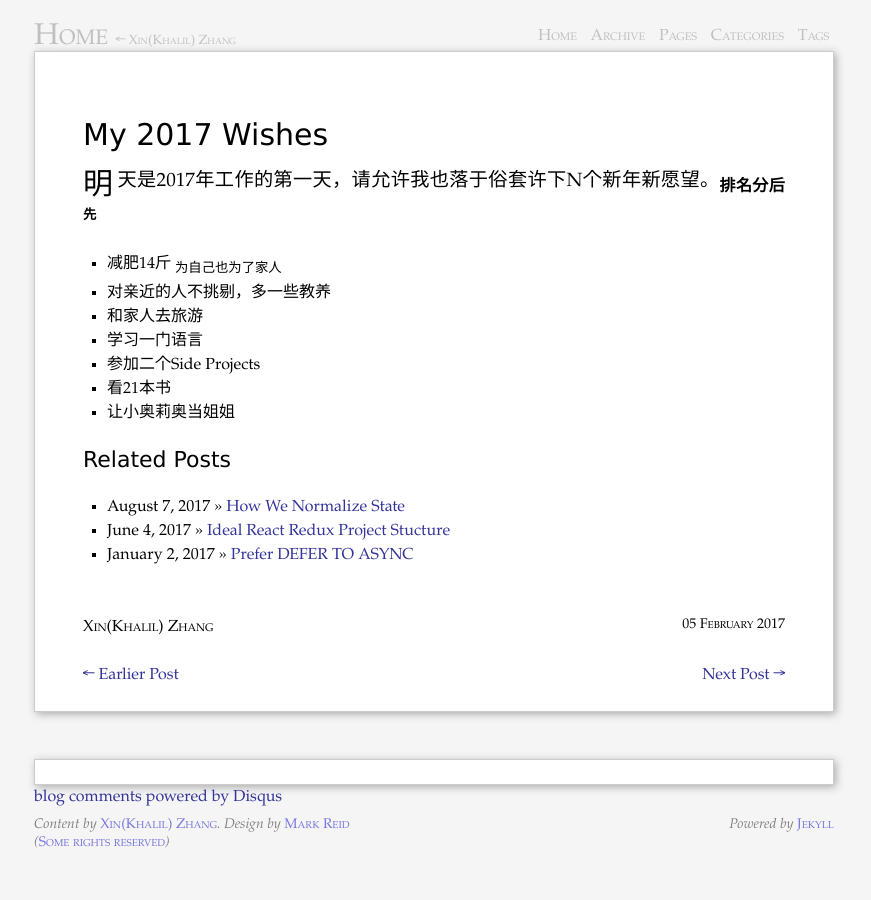
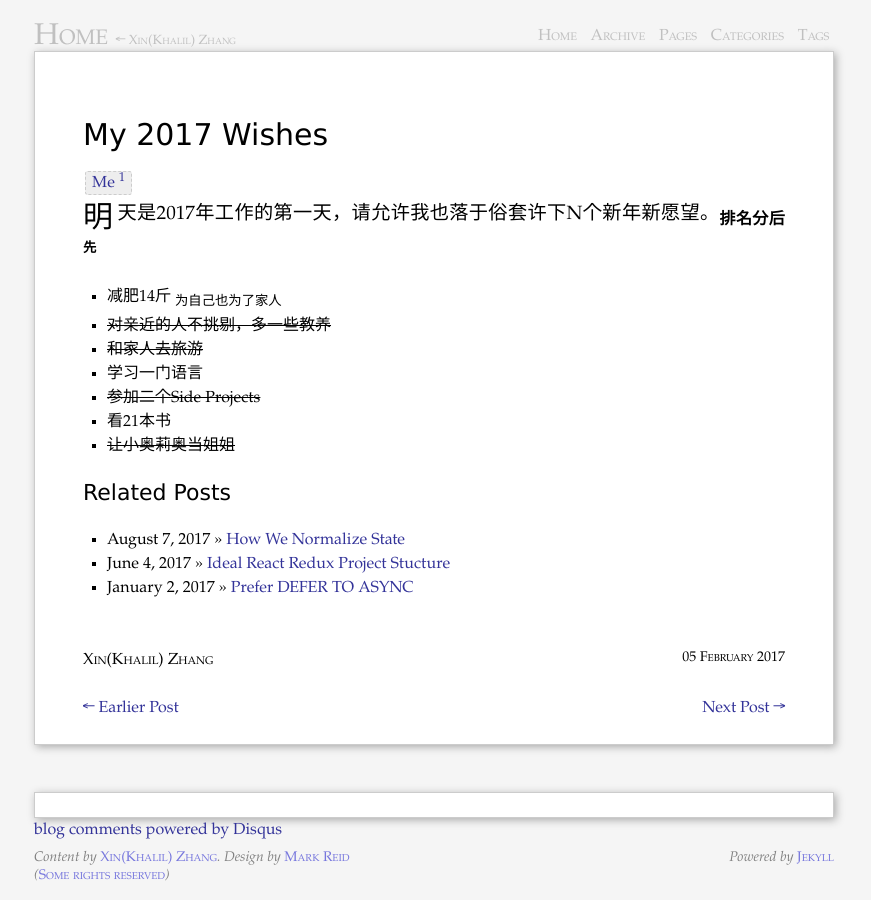
Before and after one commit to starandtina/starandtina.github.io, a Jekyll site: the page built from _posts/2017-02-05-my-2017-wishes.md, in a window 1280 px wide. Shown: the whole page, without its empty margins (206-1077 px from the left). Built offline with Jekyll 4.4.1, drawn with Linux system fonts in a browser that asks for light colours; comment, search, counter and statistics services are not loaded.

```diff
--- a/_posts/2017-02-05-my-2017-wishes.md
+++ b/_posts/2017-02-05-my-2017-wishes.md
@@ -2,18 +2,18 @@
 layout: post
 title: "My 2017 Wishes
 "
-description: ""
-category:
-tags: []
+description: "My 2017 Wishes"
+category: ['Me']
+tags: ['Me']
 ---
 {% include JB/setup %}
 
 明天是2017年工作的第一天，请允许我也落于俗套许下N个新年新愿望。<sub>**排名分后先**</sub>
 
 - 减肥14斤 <sub>为自己也为了家人</sub>
-- 对亲近的人不挑剔，多一些教养
-- 和家人去旅游
+- <del>对亲近的人不挑剔，多一些教养</del>
+- <del>和家人去旅游</del>
 - 学习一门语言
-- 参加二个Side Projects
+- <del>参加二个Side Projects</del>
 - 看21本书
-- 让小奥莉奥当姐姐
+- <del>让小奥莉奥当姐姐</del>
```
